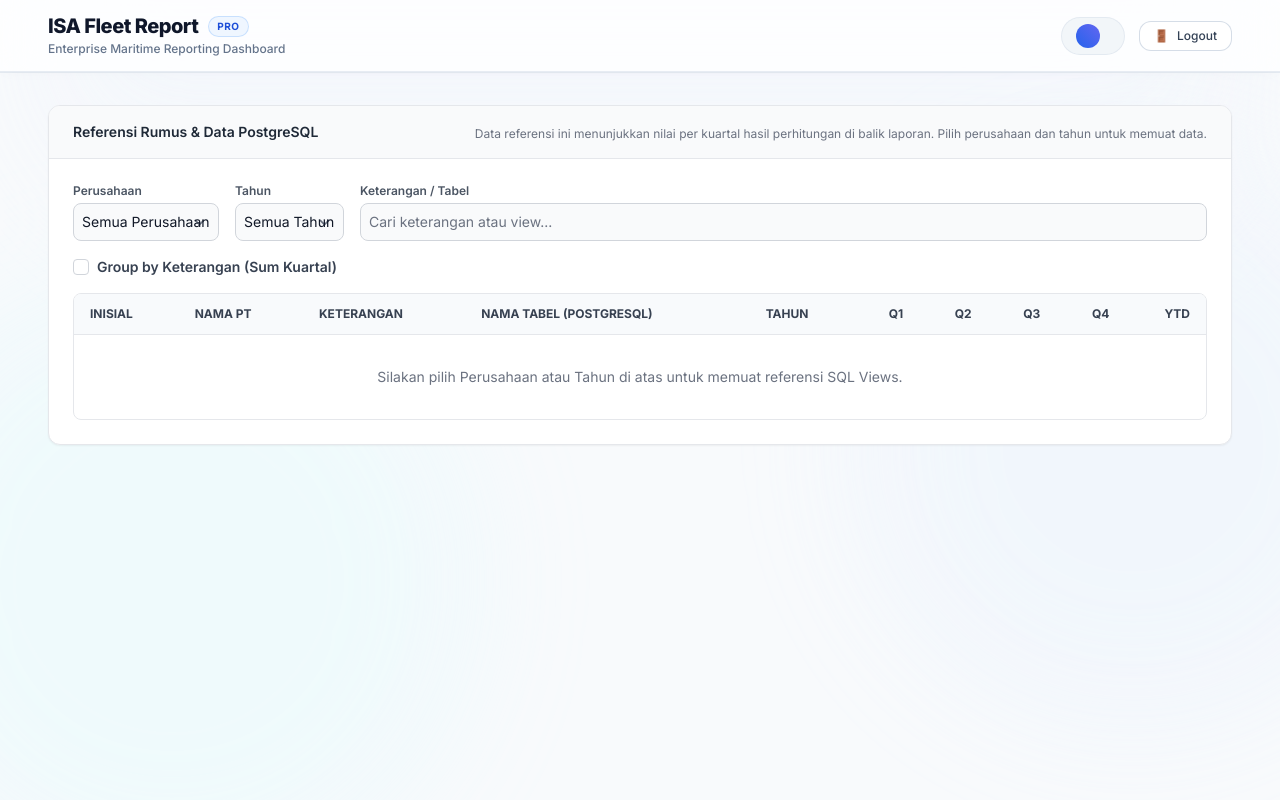
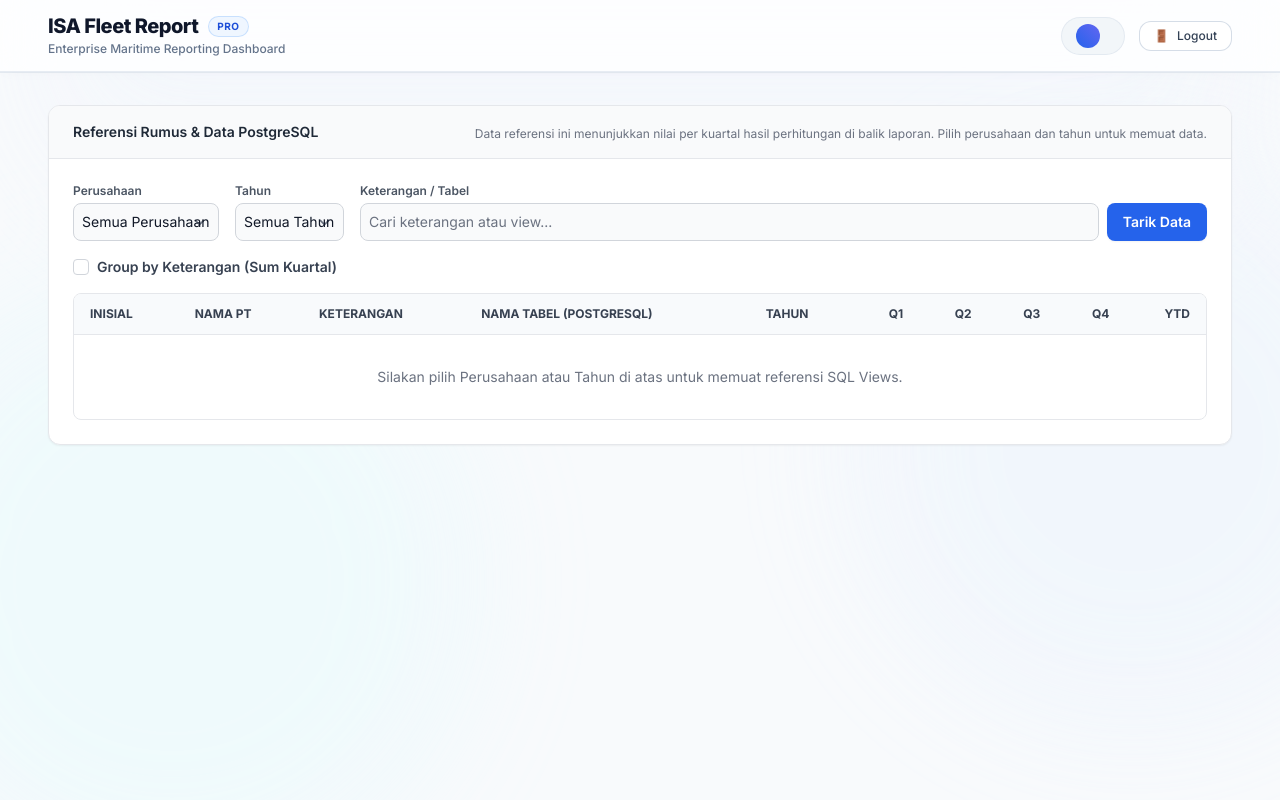
Before and after one commit to nicku-dev/bms-web, a FastAPI app: template app/templates/reference.html in a window 1280 px wide. Run offline with FastAPI, Linux system fonts and the light colour scheme; the template is opened without the code that fills it, so the values that code supplies are empty; parts of the project's set-up code (start-up, migrations or seed data) failed here and were passed over; some libraries are stand-ins or nearby versions.

Commit message:
fix: add back Tarik Data button

```diff
--- a/app/templates/reference.html
+++ b/app/templates/reference.html
@@ -152,6 +152,9 @@
           <label class="block text-xs font-semibold text-gray-600 mb-1">Keterangan / Tabel</label>
           <div class="flex gap-2">
             <input type="text" id="filter-search" onkeyup="filterTable()" class="flex-1 bg-gray-50 border border-gray-300 text-gray-900 text-sm rounded-lg focus:ring-blue-500 focus:border-blue-500 block p-2" placeholder="Cari keterangan atau view...">
+            <button onclick="loadData()" class="px-4 py-2 bg-blue-600 hover:bg-blue-700 text-white text-sm font-semibold rounded-lg shadow-sm whitespace-nowrap">
+              Tarik Data
+            </button>
           </div>
         </div>
       </div>
```
